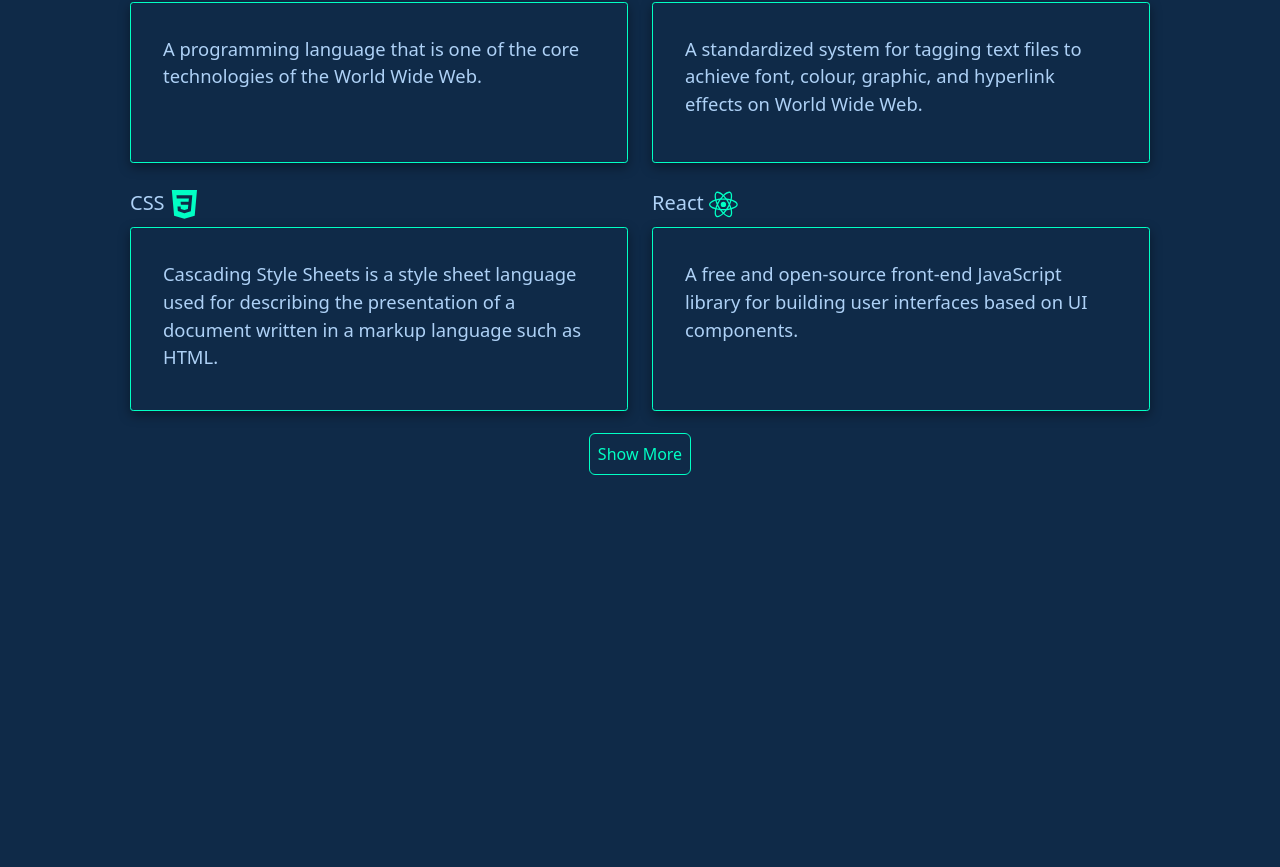
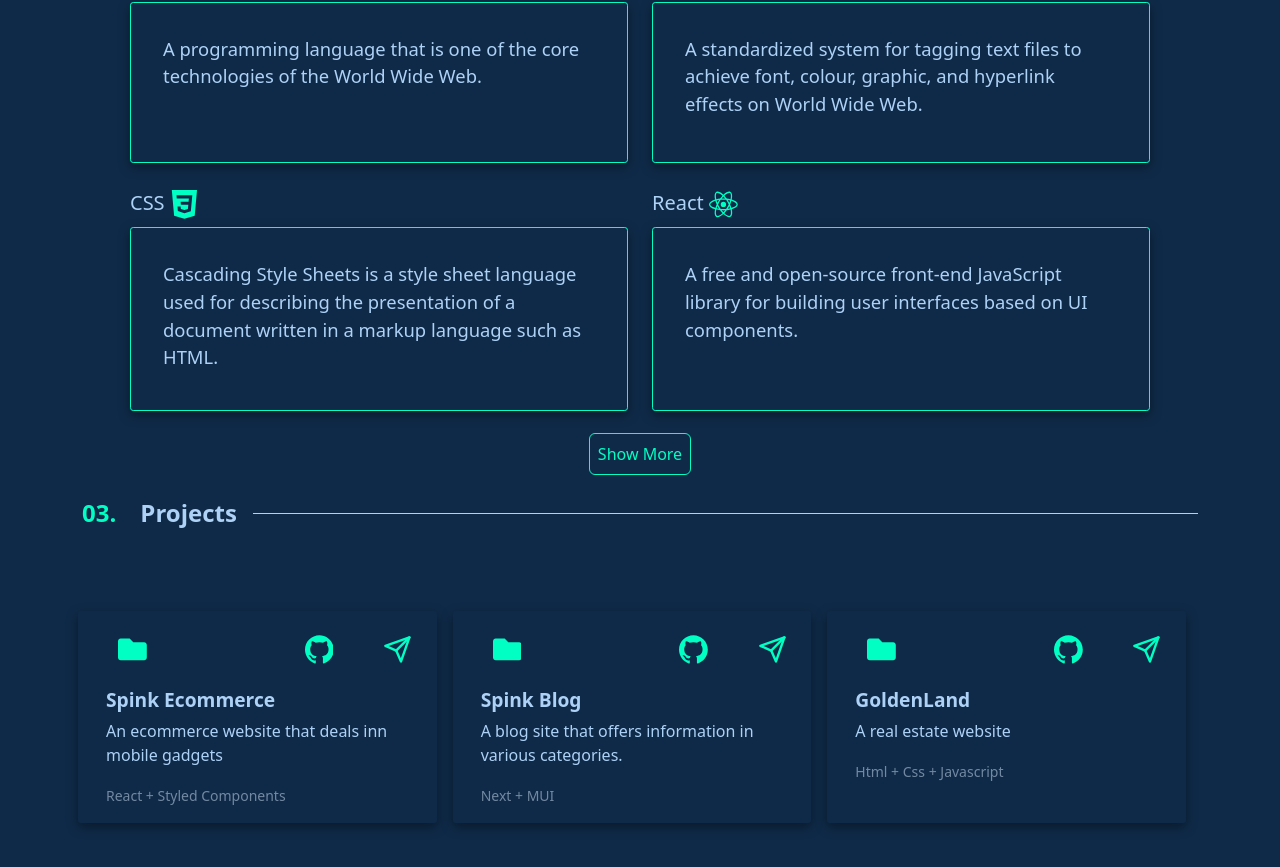
Before and after one commit to Xlr8th/NextJs-Project, a Next.js app: page / in a window 1280 px wide. Shown: the part 1130-1997 px from the top of the page. Before the commit the page ends 1625 px from the top, so only its background shows below. Built offline with nearby package versions, Linux system fonts and the light colour scheme.

Commit message:
project-box

```diff
--- a/app/globals.css
+++ b/app/globals.css
@@ -19,7 +19,7 @@
   --shadow: 0 4px 12px rgba(0, 0, 0, 0.4);
 
   /* Buttons  */
-  --btn-bg-hover: #17385f;
+  --btn-bg-hover: #132f52;
 }
 
 body {
--- a/app/page.css
+++ b/app/page.css
@@ -85,6 +85,7 @@
     width: fit-content;
     cursor: pointer;
     margin: .8rem auto;
+    transition: all 0.25s;
 }
 
 .show-more-label::after {
@@ -96,6 +97,34 @@
   content: "Show Less";
 }
 
+.show-more-label:hover {
+    border: 1px solid var(--line);
+}
+
+.project-box {
+    box-shadow: var(--shadow);
+    border-radius: .2rem;
+}
+
+.icon-box {
+    padding: 1rem .8rem ;
+}
+.project-box h3 {
+    color: var(--text-primary);
+    font-weight: 700;
+    font-size: 1.2rem;
+
+}
+.project-box p > small {
+    color: var(--text-muted);
+}
+
+.icon-box:hover {
+    background-color:var(--btn-bg-hover);
+    border-radius: 0.5rem;
+}
+
+
 
 @media screen and (min-width:768px) {
     .home > h1 {
--- a/app/page.tsx
+++ b/app/page.tsx
@@ -1,9 +1,17 @@
 import './page.css';
-import { SiJavascript, SiHtml5, SiCss3, SiNextdotjs, SiBootstrap, SiReact } from 'react-icons/si';
+import { SiJavascript, SiHtml5, SiCss3, SiNextdotjs, SiBootstrap, SiReact, SiGithub } from 'react-icons/si';
+import { FaFolder } from "react-icons/fa";
+import { FiSend } from "react-icons/fi";
 
 interface WrapperProps {
   num: number;
   text: string;
+}
+
+interface ProjectProps {
+  title: string;
+  smallText: string;
+  mainText: string;
 }
 
 export function Wrapper ({num, text} :WrapperProps) {
@@ -15,6 +23,23 @@
     </div>
     <div className='line'></div>
   </div>
+  )
+}
+
+export function Project ({title, mainText, smallText} :ProjectProps) {
+  return (
+    <div className="col project-box me-3">
+      <div className='row text-end m-3 p-2'>
+        <div className='col-2'><FaFolder className='icon'/></div>
+        <div className='col-8'><a className='icon-box' href="#"><SiGithub className='icon'/></a></div>
+        <div className='col-2'><a className='icon-box' href="#"><FiSend className='icon'/></a></div>
+      </div>
+      <h3 className='ms-3 ps-2'>{title}</h3>
+      <p className='ms-3 ps-2'>{mainText}</p>
+      <p className='ms-3 ps-2'>
+        <small>{smallText}</small>
+      </p>
+    </div>
   )
 }
 
@@ -113,6 +138,33 @@
       </div>
 
     </div>
+    <div className="container">
+      <div className="row">
+        <div className="col-12 mb-4">
+          <Wrapper
+          num={3}
+          text={`Projects`}
+          />
+        </div>
+      </div>
+      <div className="row g-2 my-5">
+        <Project
+        title='Spink Ecommerce'
+        mainText='An ecommerce website that deals inn mobile gadgets'
+        smallText='React + Styled Components'
+        />
+        <Project
+        title='Spink Blog'
+        mainText='A blog site that offers information in various categories.'
+        smallText='Next + MUI'
+        />
+        <Project
+        title='GoldenLand'
+        mainText='A real estate website'
+        smallText='Html + Css + Javascript'
+        />
+      </div>
+    </div>
     </>
   );
 }
```
